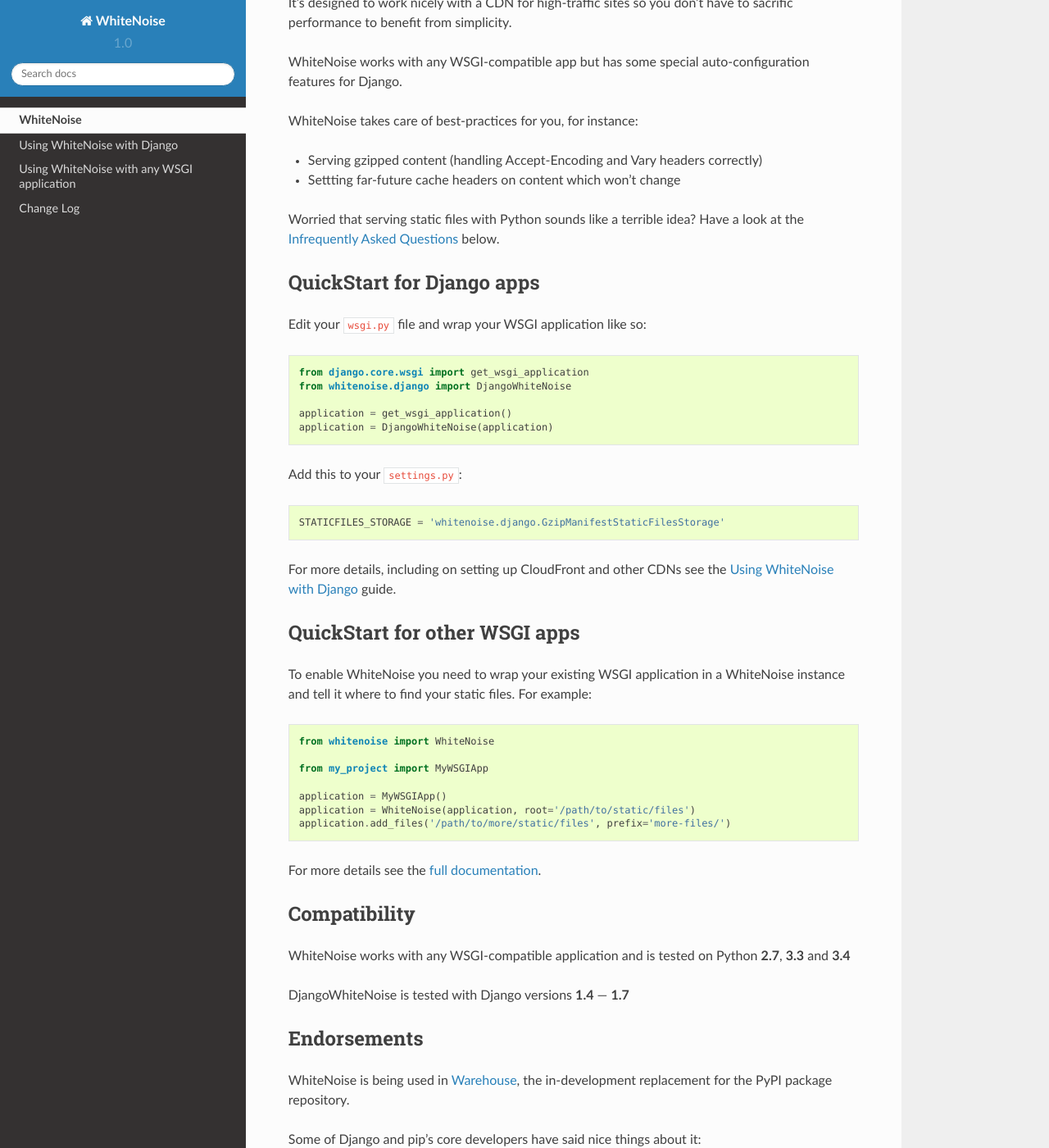
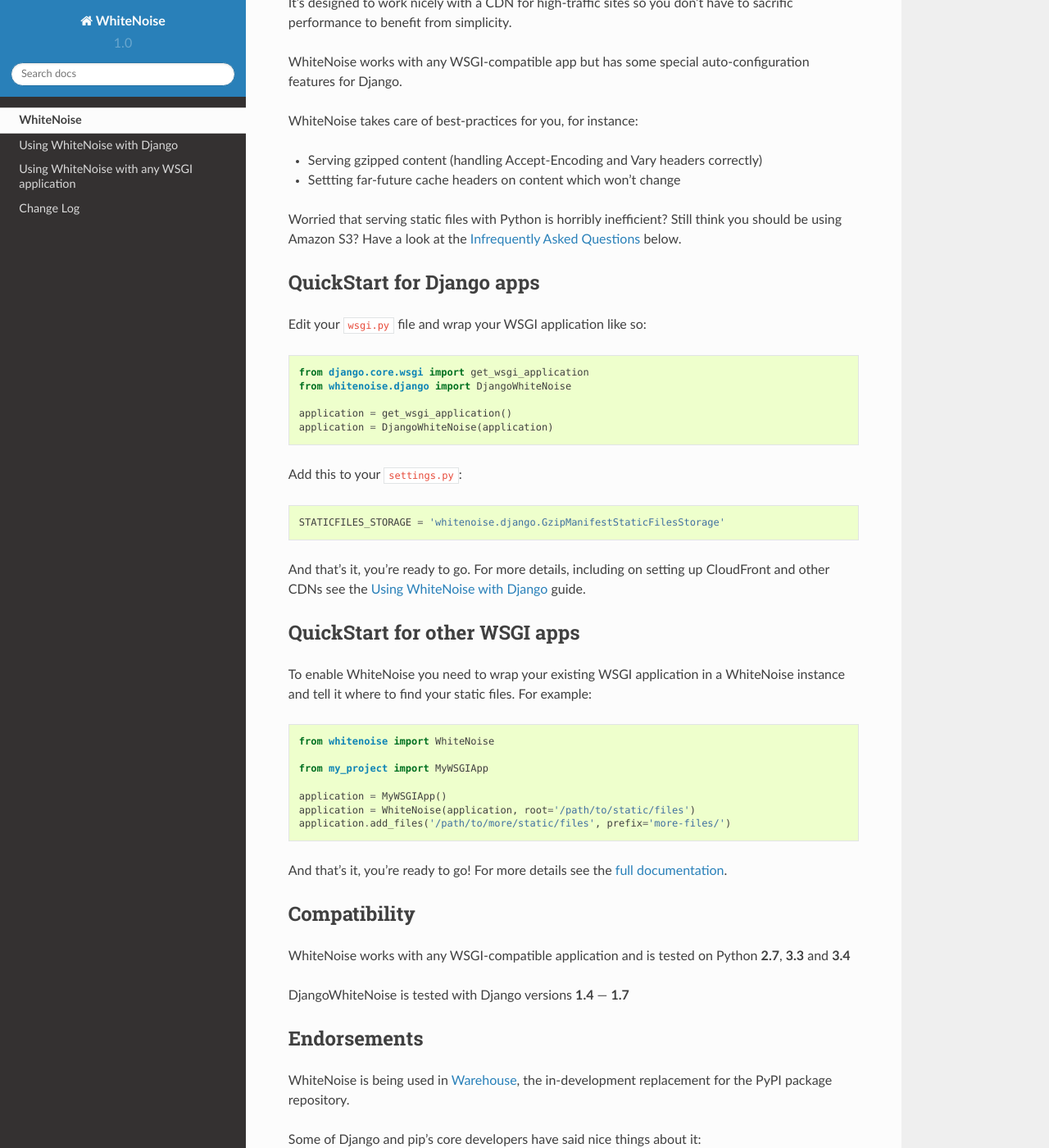
Before and after one commit to gorbunov87/white_noise, a Sphinx documentation site: the page built from docs/index.rst, in a window 1280 px wide and 1400 px high, scrolled down 356 px. Shown: the whole window at 82% size. Built offline with Sphinx 7.4.7 and the Read the Docs theme 2.0.0, drawn with Linux system fonts in a browser that asks for light colours; some of the changed text lies outside the part shown.

Commit message:
More docs tweaking

```diff
--- a/docs/index.rst
+++ b/docs/index.rst
@@ -26,8 +26,9 @@
 * Serving gzipped content (handling Accept-Encoding and Vary headers correctly)
 * Settting far-future cache headers on content which won't change
 
-Worried that serving static files with Python sounds like a terrible idea? Have a look
-at the `Infrequently Asked Questions`_ below.
+Worried that serving static files with Python is horribly inefficient?
+Still think you should be using Amazon S3? Have a look at the `Infrequently
+Asked Questions`_ below.
 
 
 QuickStart for Django apps
@@ -49,8 +50,9 @@
 
    STATICFILES_STORAGE = 'whitenoise.django.GzipManifestStaticFilesStorage'
 
-For more details, including on setting up CloudFront and other CDNs see the
-:doc:`Using WhiteNoise with Django <django>` guide.
+And that's it, you're ready to go. For more details, including on setting up
+CloudFront and other CDNs see the :doc:`Using WhiteNoise with Django <django>`
+guide.
 
 
 QuickStart for other WSGI apps
@@ -69,7 +71,8 @@
    application = WhiteNoise(application, root='/path/to/static/files')
    application.add_files('/path/to/more/static/files', prefix='more-files/')
 
-For more details see the :doc:`full documentation <base>`.
+And that's it, you're ready to go! For more details see the :doc:`full
+documentation <base>`.
 
 
 Compatibility
@@ -136,7 +133,7 @@
 
 
 Shouldn't I be pushing my static files to S3 using something like Django-Storages?
-----------------------------------------------------------------------------------
+++++++++++++++++++++++++++++++++++++++++++++++++++++++++++++++++++++++++++++++++++
 
 No, you shouldn't. The main problem with this approach is that Amazon S3 cannot
 currently selectively serve gzipped content to your users. Gzipping can make
--- a/setup.py
+++ b/setup.py
@@ -18,7 +18,7 @@
     url='http://whitenoise.evans.io',
     packages=find_packages(exclude=['tests*']),
     license='MIT',
-    description="Serve static files directly from a WSGI application",
+    description="Radically simplified static file serving for WSGI applications",
     long_description=read('README.rst'),
     classifiers=[
         'Development Status :: 5 - Production/Stable',
```
Also changed, not shown: other parts of docs/index.rst (+8 -8 lines).
